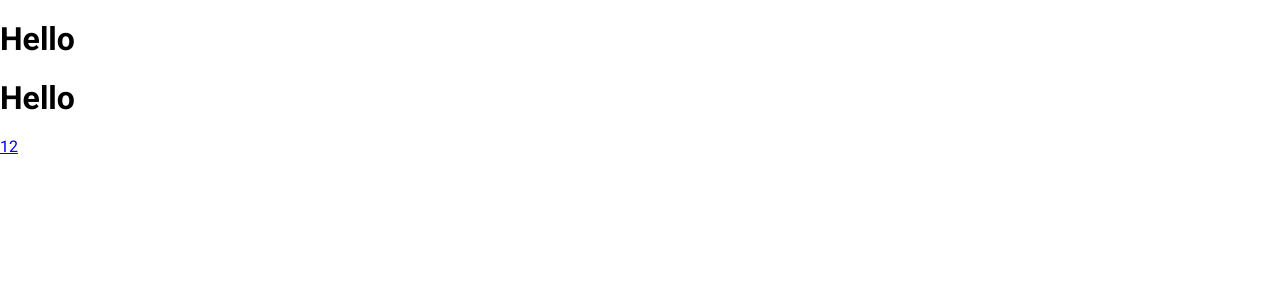
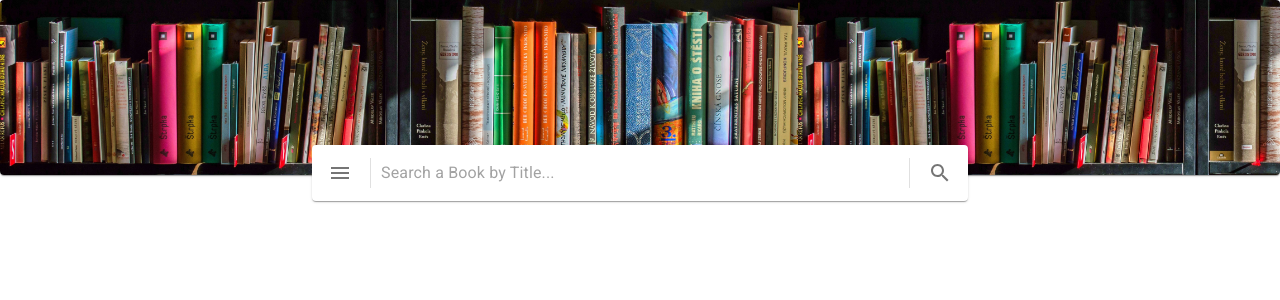
Before and after one commit to KelvinQiu802/bookstore, a React (Vite) app: page / in a window 1280 px wide. Shown: the top 300 px of the page. Built offline with nearby package versions, Linux system fonts and the light colour scheme.

Commit message:
feat: search bar

```diff
--- a/src/App.jsx
+++ b/src/App.jsx
@@ -1,12 +1,12 @@
+import { Box } from '@mui/material';
 import './App.css';
+import Search from './components/Search';
 
 function App() {
   return (
-    <div className='App'>
-      <h1>Hello</h1>
-      <h1>Hello</h1>
-      <a href='asd'>12</a>
-    </div>
+    <Box className='App'>
+      <Search />
+    </Box>
   );
 }
 
--- /dev/null
+++ b/src/components/Search.jsx
@@ -0,0 +1,73 @@
+import {
+  Box,
+  Divider,
+  Fade,
+  IconButton,
+  InputBase,
+  Paper,
+  Popper,
+  Tooltip,
+  Typography,
+} from '@mui/material';
+import background from '../images/background.jpg';
+import { Menu, Search as SearchIcon } from '@mui/icons-material';
+import React from 'react';
+
+const Search = () => {
+  const [open, setOpen] = React.useState(false);
+  const [anchorEl, setAnchorEl] = React.useState(null);
+
+  const handlePop = (e) => {
+    setOpen((prev) => !prev);
+    setAnchorEl(e.currentTarget);
+  };
+
+  return (
+    <Box>
+      <Paper
+        sx={{
+          background: `url(${background}) `,
+          backgroundSize: 'auto 180px',
+          width: '100vw',
+          height: 175,
+        }}
+      />
+      <Paper
+        component='form'
+        sx={{
+          p: 1,
+          display: 'flex',
+          position: 'relative',
+          bottom: '30px',
+          alignItems: 'center',
+          width: { xs: '80%', sm: '50%' },
+          margin: '0 auto',
+        }}
+      >
+        <Tooltip title='Search By...'>
+          <IconButton onClick={(e) => handlePop(e)}>
+            <Menu />
+          </IconButton>
+        </Tooltip>
+        <Divider orientation='vertical' sx={{ height: 30, m: '0 10px' }} />
+        <InputBase
+          fullWidth
+          placeholder='Search a Book by Title...'
+          autoFocus
+        />
+        <Divider orientation='vertical' sx={{ height: 30, m: '0 10px' }} />
+        <Tooltip title='Search'>
+          <IconButton>
+            <SearchIcon />
+          </IconButton>
+        </Tooltip>
+      </Paper>
+
+      <Popper open={open} anchorEl={anchorEl}>
+        <Typography variant='h1'>Hello</Typography>
+      </Popper>
+    </Box>
+  );
+};
+
+export default Search;
```
Also changed, not shown: src/images/background.jpg (added).
